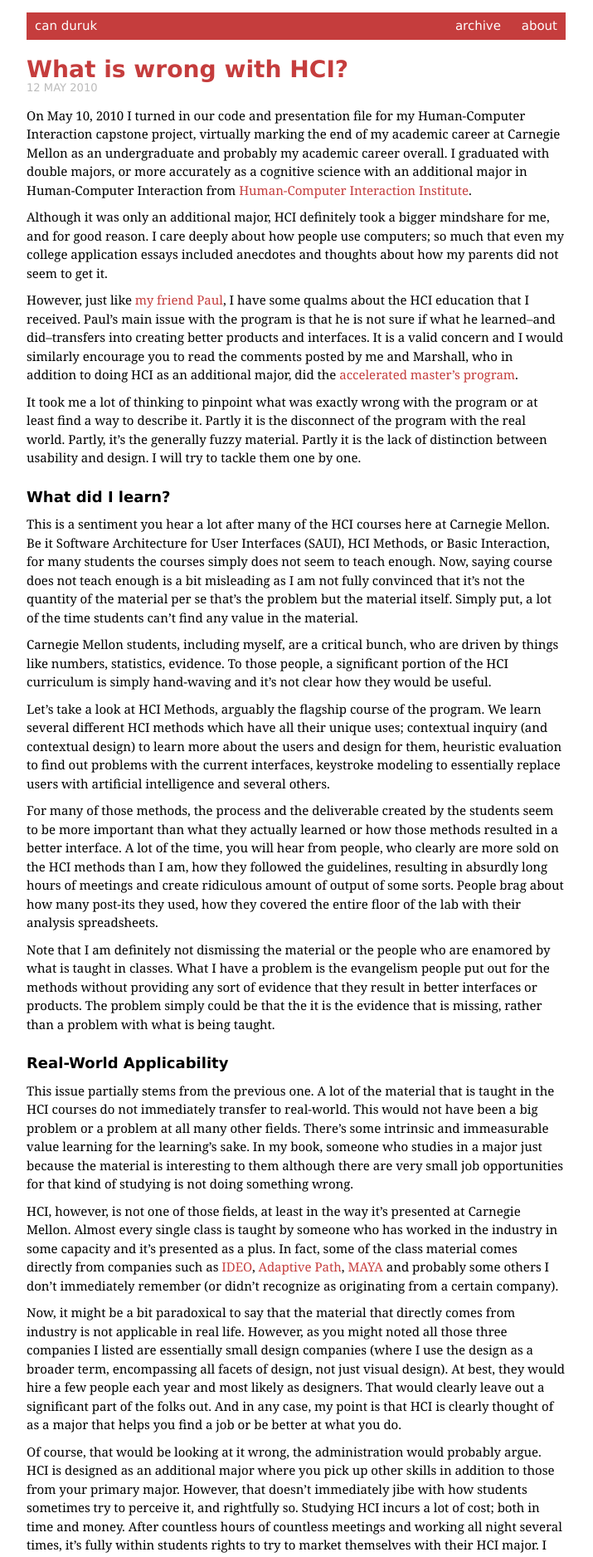
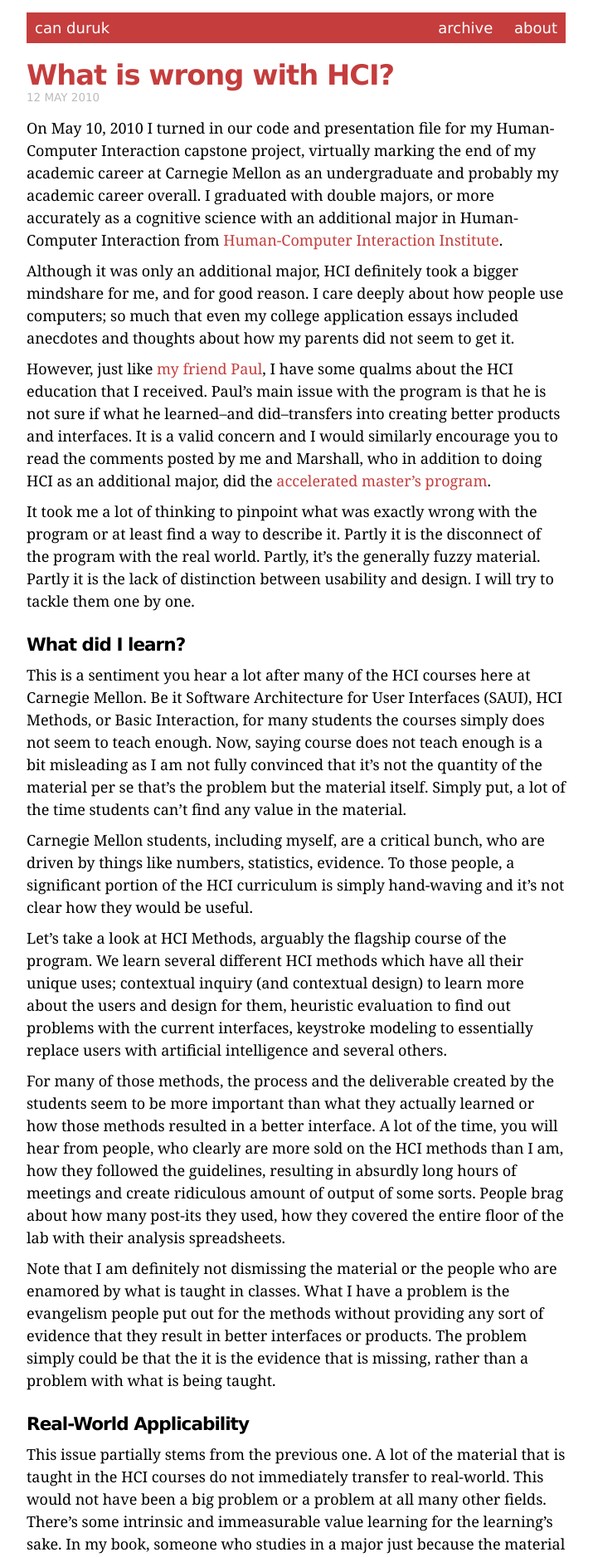
Before and after one commit to cduruk/old.cduruk.github.com, a Jekyll site: the page built from index.html, in a window 1280 px wide. Shown: the top 1876 px of the page at 83% size, without its empty margins (283-998 px from the left). Built offline with Jekyll 4.4.1, drawn with Linux system fonts in a browser that asks for light colours; Markdown is read by kramdown in place of the engine named in the settings.

Commit message:
Make text bigger

```diff
--- a/static/css/screen.css
+++ b/static/css/screen.css
@@ -1,7 +1,7 @@
 /* BEGIN -- General Styleguide */
 body {
   font-family : "lucida grande", tahoma, verdana, arial, sans-serif;
-  font-size   : 15px;
+  font-size   : 1.125em;
   line-height : 1.5em;
   margin      : 0 auto;
   width       : 650px;
@@ -18,8 +18,9 @@ p, blockquote {
 }
 
 h1, h2, h3 {
-  font-weight : bold;
-  margin-top  : 25px;
+  font-weight    : bold;
+  letter-spacing : -1px;
+  margin-top     : 25px;
 }
 
 a {
@@ -103,7 +104,7 @@ ul {
 .post .date {
   color          : #bbb;
   font-family    : "lucida grande", tahoma, verdana, arial, sans-serif;
-  font-size      : 0.875em;
+  font-size      : 0.75em;
   text-transform : uppercase;
   margin-bottom  : 10px;
   margin-top     : -20px;
@@ -111,7 +112,7 @@ ul {
 
 .archive .date {
   display : inline-block;
-  width   : 102px;
+  width   : 6.875em;
 }
 
 .archive ul {
```
